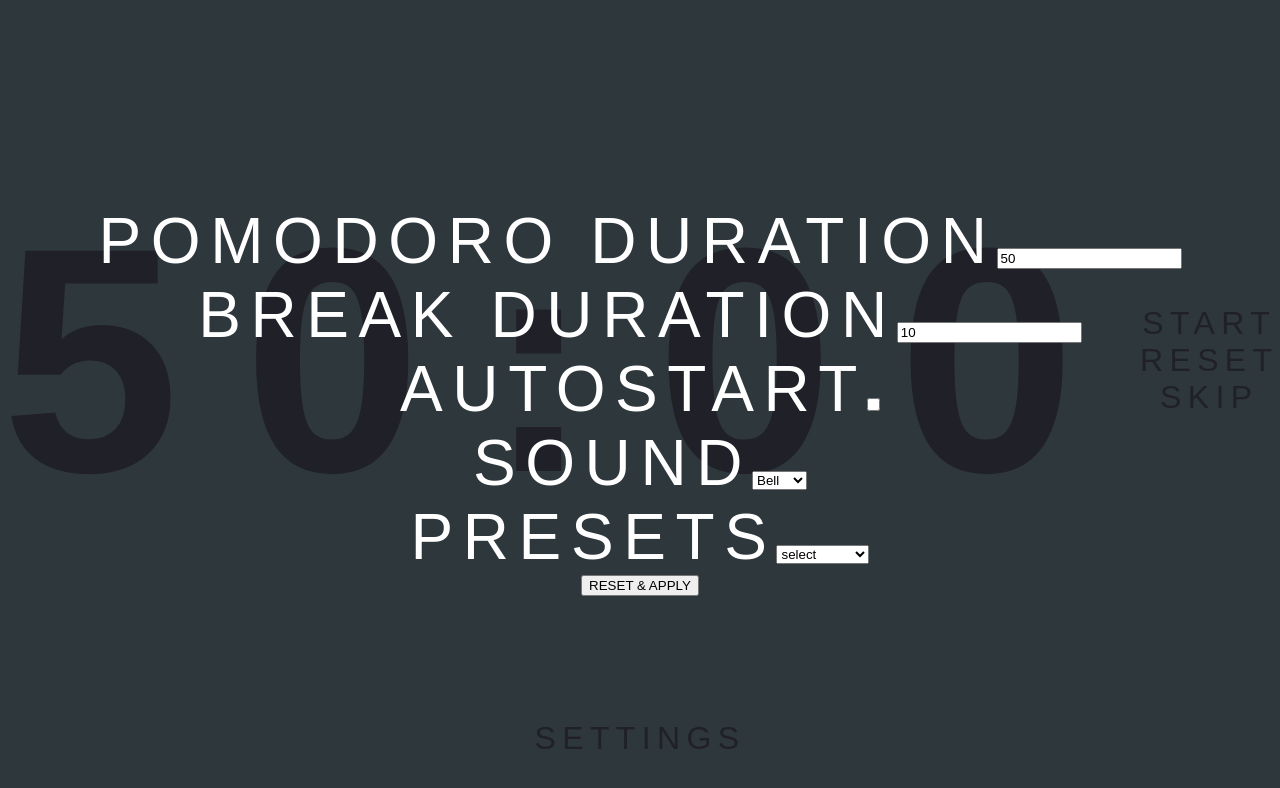
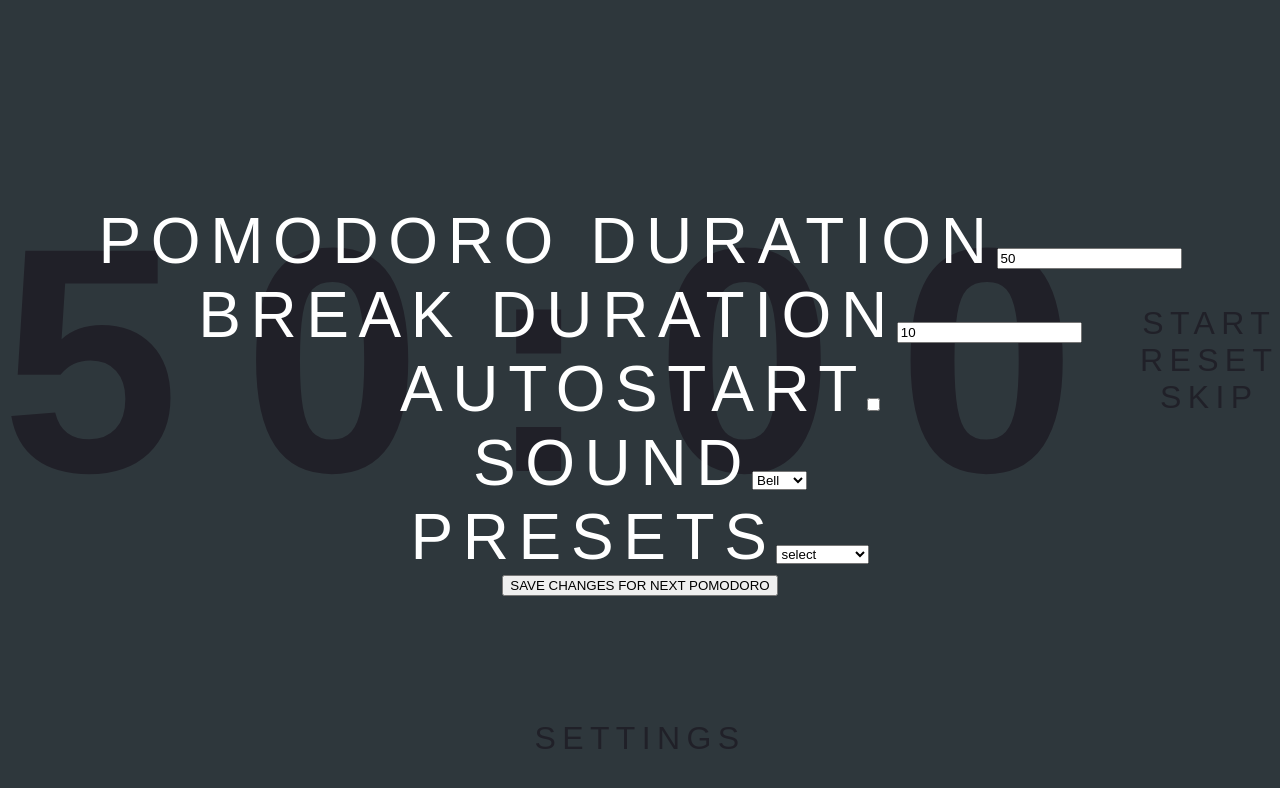
Before and after one commit to acm-sp85/pomodoro-time, a React (Create React App) app in the folder client/: page / in a window 1280 px wide. Both pictures are taken after a click on the element "SETTINGS". Shown: the top 788 px of the page. Built offline with nearby package versions, Linux system fonts and the light colour scheme; a web font is replaced by a local one.

Commit message:
opening up the project again

```diff
--- a/client/src/App.js
+++ b/client/src/App.js
@@ -12,9 +12,13 @@ function App() {
   useEffect(() => {
     console.log('loading up the timmer component');
   }, [minutesPomodoro, minutesBreak]);
+
+  const stopTimer = () => {
+    console.log('stopping the timer');
+  };
+
   return (
     <div>
-      {/* <h1 style={{ 'text-align': 'center' }} className="title">POMODORO TIME</h1> */}
       <Timer
         minutesPomodoro={minutesPomodoro}
         minutesBreak={minutesBreak}
@@ -34,6 +38,7 @@ function App() {
             setMinutesPomodoro={setMinutesPomodoro}
             setMinutesBreak={setMinutesBreak}
             setSoundNumber={setSoundNumber}
+            stopTimer={stopTimer}
           />
         </div>
       ) : (
--- a/client/src/components/Settings.js
+++ b/client/src/components/Settings.js
@@ -3,6 +3,8 @@ import { useEffect } from 'react';
 function Settings(props) {
   const click = () => {
     console.log('clicked');
+    props.stopTimer();
+    props.setShowModal(!props.showModal);
   };
   useEffect(() => {
     window.scrollTo(0, 0);
@@ -67,7 +69,7 @@ function Settings(props) {
         </select>
         <br />
       </form>
-      <button>RESET & APPLY</button>
+      <button onClick={click}>SAVE CHANGES FOR NEXT POMODORO</button>
     </div>
   );
 }
```
